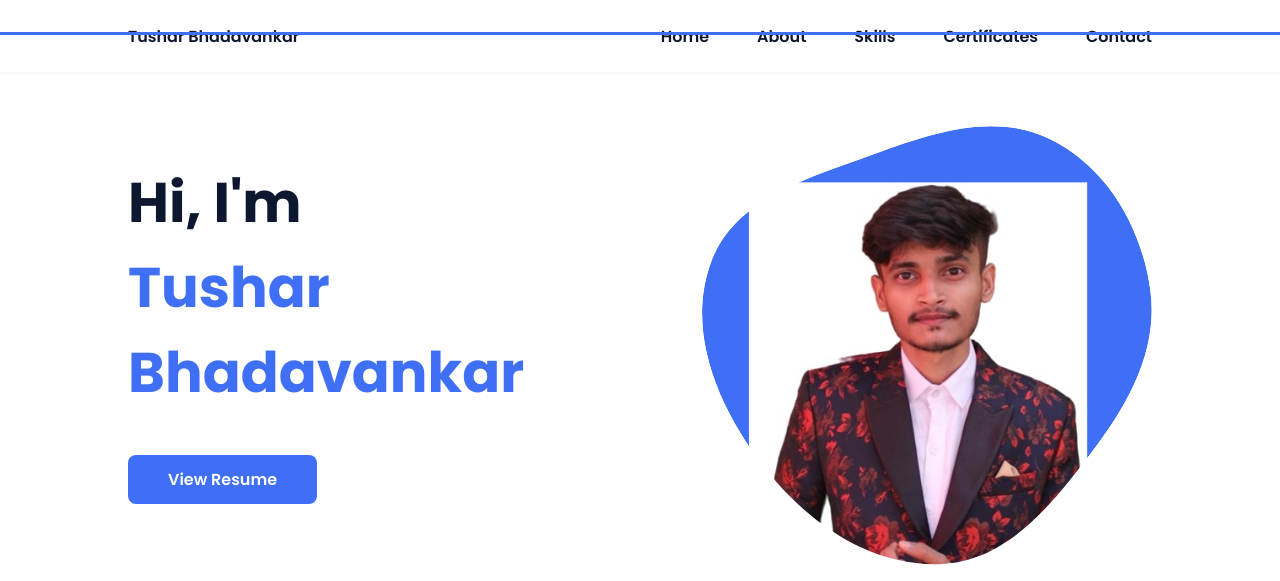
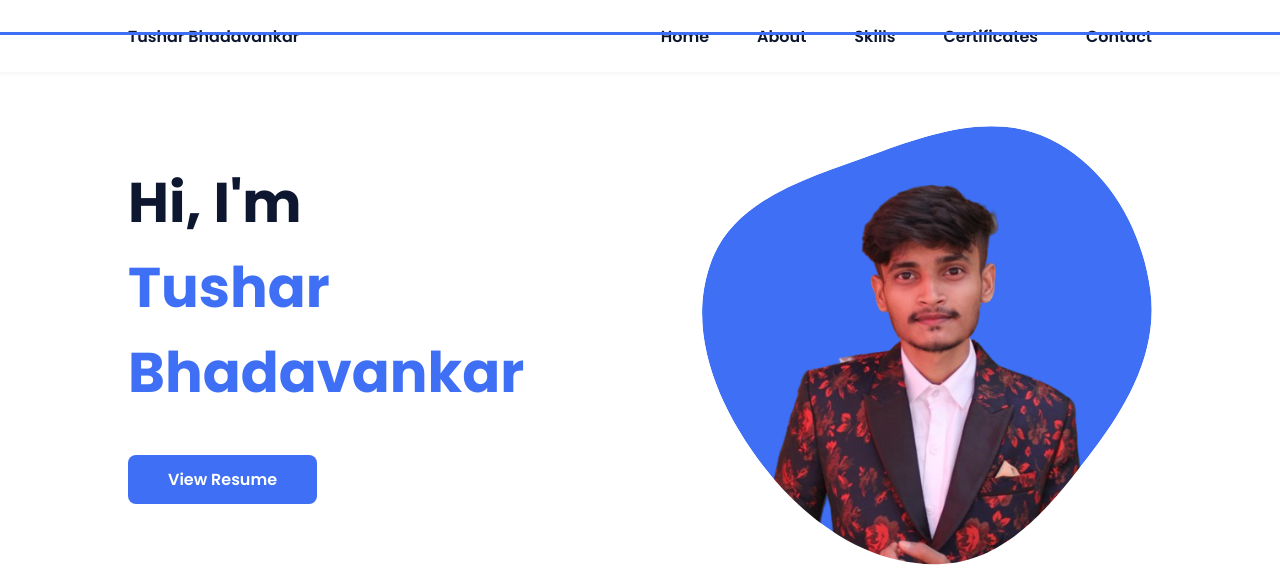
Before and after one commit to tusharbhadavankar01/Portfolio, a plain HTML site: page index.html in a window 1280 px wide. Shown: the top 581 px of the page. Drawn offline with nearby package versions, Linux system fonts and the light colour scheme.

Commit message:
Add files via upload

```diff
--- a/assets/css/styles.css
+++ b/assets/css/styles.css
@@ -69,7 +69,6 @@ img {
   height: auto;
   display: block;
 }
-
 
 
 
--- a/index.html
+++ b/index.html
@@ -56,7 +56,7 @@
                         </mask>
                         <g mask="url(#mask0)">
                             <path d="M9.19024 145.964C34.0253 76.5814 114.865 54.7299 184.111 29.4823C245.804 6.98884 311.86 -14.9503 370.735 14.143C431.207 44.026 467.948 107.508 477.191 174.311C485.897 237.229 454.931 294.377 416.506 344.954C373.74 401.245 326.068 462.801 255.442 466.189C179.416 469.835 111.552 422.137 65.1576 361.805C17.4835 299.81 -17.1617 219.583 9.19024 145.964Z"/>
-                            <image class="home__blob-img" x="50" y="60" href="assets/img/my1.jpg"/>
+                            <image class="home__blob-img" x="50" y="60" href="assets/img/my1.png"/>
                         </g>
                     </svg>
                 </div>
```
